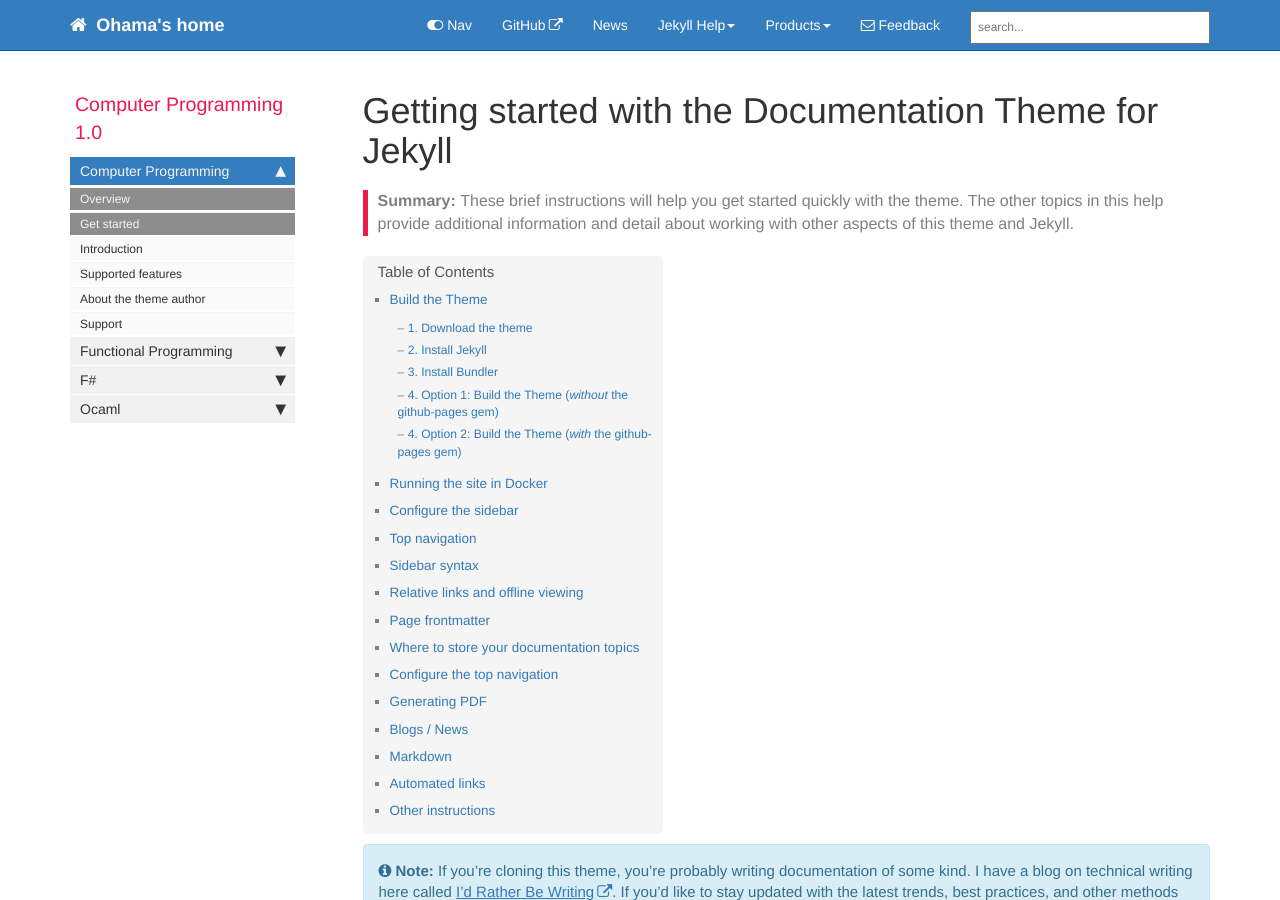
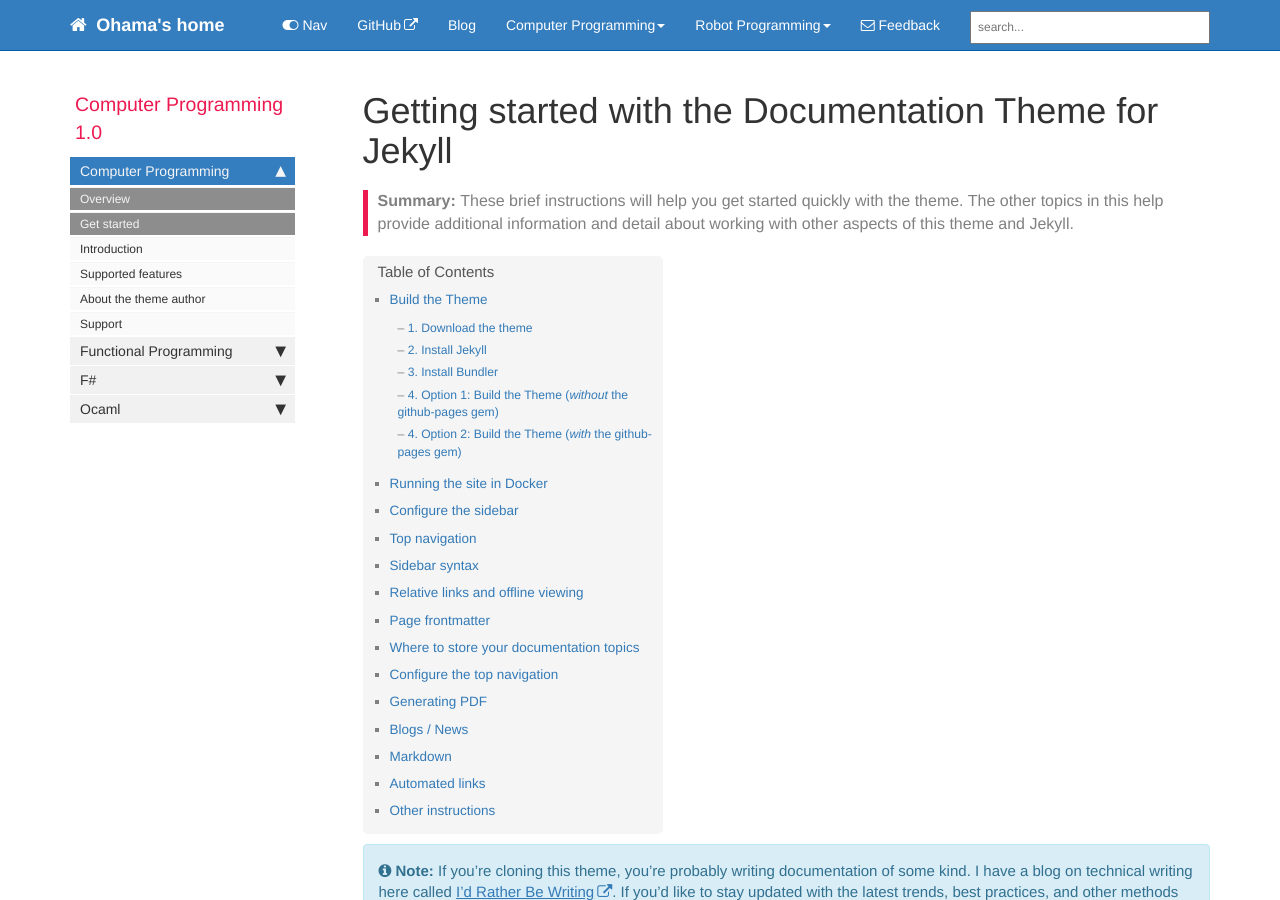
Before and after one commit to ohama/ohama.github.io, a Jekyll site: the page built from index.md, in a window 1280 px wide and 900 px high. Built offline with Jekyll 4.4.1, drawn with Linux system fonts in a browser that asks for light colours; nearby versions of some CDN libraries; comment, search, counter and statistics services are not loaded.

Commit message:
fix topnav

```diff
--- a/_data/topnav.yml
+++ b/_data/topnav.yml
@@ -4,16 +4,18 @@ topnav:
 - title: Topnav
   items:
     - title: GitHub
-      external_url: https://github.com/tomjoht/documentation-theme-jekyll
-    - title: News
+      external_url: https://ohama.github.io
+    - title: Blog
       url: /news
 
 #Topnav dropdowns
 topnav_dropdowns:
 - title: Topnav dropdowns
   folders:
-    - title: Jekyll Help
+    - title: Computer Programming
       folderitems:
+        - title: Jekyll Help
+          external_url: https://talk.jekyllrb.com
         - title: Jekyll Talk
           external_url: https://talk.jekyllrb.com
         - title: Jekyll documentation
@@ -22,8 +24,10 @@ topnav_dropdowns:
           external_url: http://stackoverflow.com/questions/tagged/jekyll
         - title: Jekyll on my blog
           external_url: http://idratherbewriting.com/category-jekyll/
-    - title: Products
+    - title: Robot Programming
       folderitems:
+        - title: Products
+          url: /mydoc_introduction.html
         - title: Jekyll Documentation Theme
           url: /mydoc_introduction.html
         - title: Product 1
```
